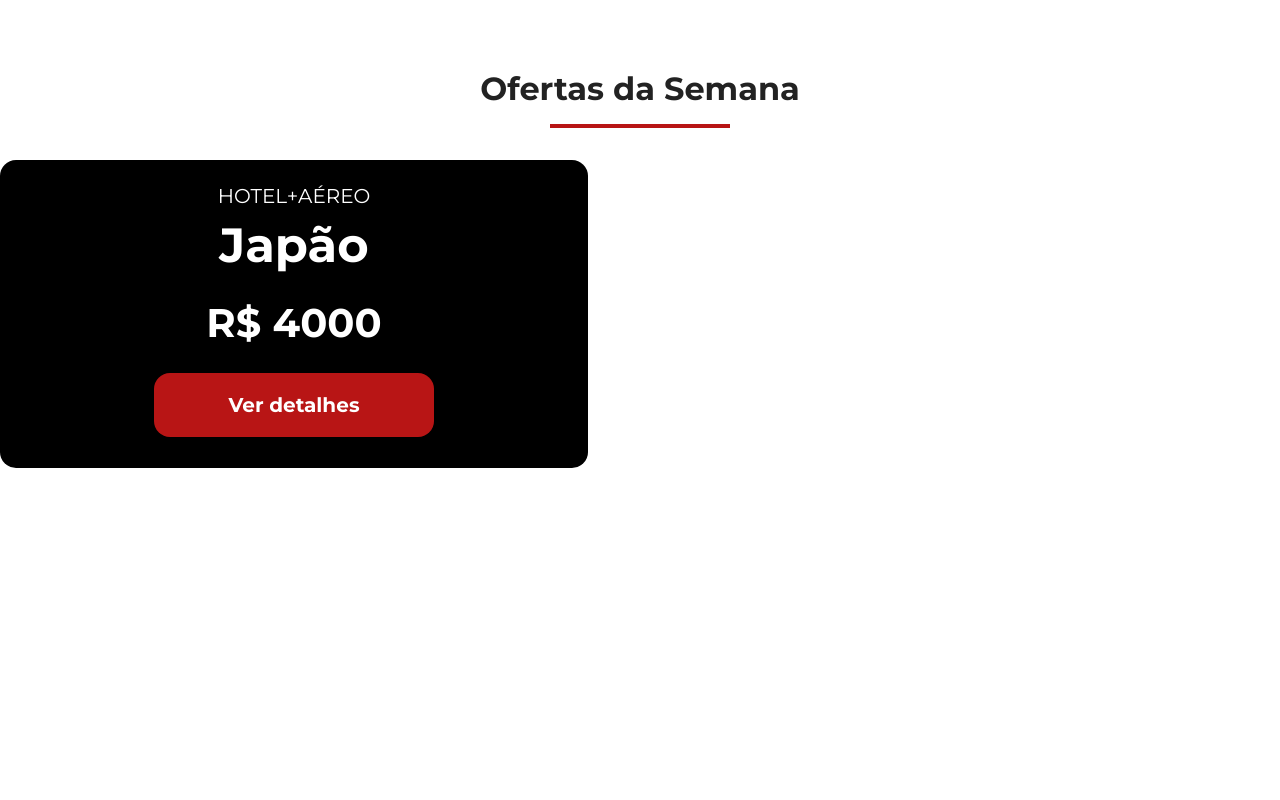
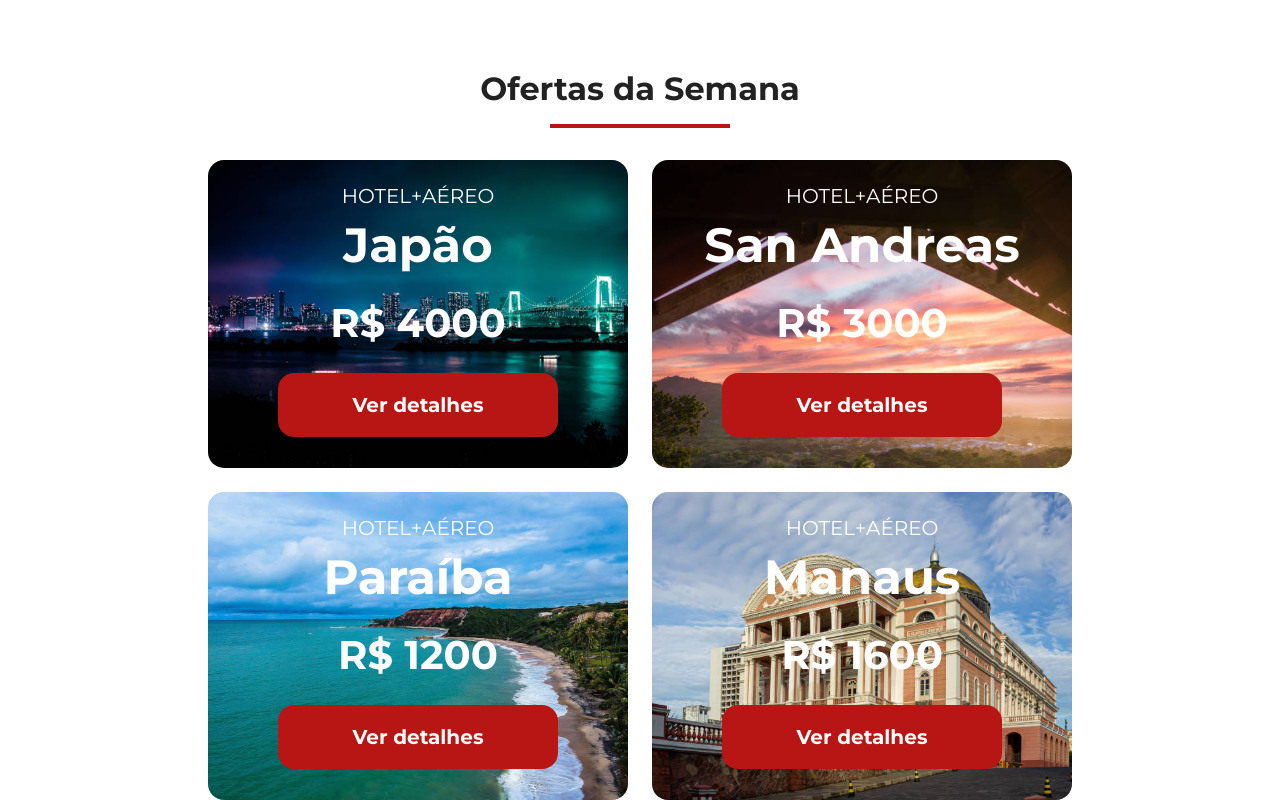
Before and after one commit to phwalves/jornada-viagens, a plain HTML site: page index.html in a window 1280 px wide. Shown: the part 1059-1859 px from the top of the page. Before the commit the page ends 1527 px from the top, so only its background shows below. Drawn offline with Linux system fonts and the light colour scheme.

Commit message:
Sessão de ofertas finalizada

```diff
--- a/css/offers.css
+++ b/css/offers.css
@@ -1,3 +1,10 @@
+.offers-cards {
+  display: flex;
+  flex-direction: column;
+  align-items: center;
+  gap: 24px;
+}
+
 .card {
   color: var(--text-secondary-color);
   background-color: black;
@@ -33,9 +40,37 @@
   display: inline-block;
 }
 
+.card.japao {
+  background: url(../img/bg-card-japao.jpg) no-repeat;
+  background-size: cover;
+}
+
+.card.san-andreas {
+  background: url(../img/bg-card-san-andreas.jpg) no-repeat;
+  background-size: cover;
+}
+
+.card.paraiba {
+  background: url(../img/bg-card-paraiba.jpg) no-repeat;
+  background-size: cover;
+}
+
+.card.manaus {
+  background: url(../img/bg-card-manaus.jpg) no-repeat;
+  background-size: cover;
+}
+
+@media screen and (min-width: 768px) {
+  .offers-cards {
+    flex-direction: row;
+    flex-wrap: wrap;
+    justify-content: center;
+  }
+}
+
 @media screen and (min-width: 1024px) {
   .card {
-    width: 588px;
+    width: 420px;
     height: 308px;
   }
   .card header h3 {
@@ -46,3 +81,16 @@
     font-size: 40px;
   }
 }
+
+@media screen and (min-width: 1440px) {
+  .card {
+    width: 588px;
+  }
+}
+
+@media screen and (min-width: 1920px) {
+  .offers-cards {
+    width: 1250px;
+    margin: 0 auto;
+  }
+}
--- a/index.html
+++ b/index.html
@@ -49,10 +49,37 @@
       <hr>
     </div>
     <div class="offers-cards">
-      <article class="card">
+      <article class="card japao">
         <header>
           <p>HOTEL+AÉREO</p>
           <h3>Japão <br> <span>R$ 4000</span></h3>
+        </header>
+        <footer>
+          <a href="#" class="button">Ver detalhes</a>
+        </footer>
+      </article>
+      <article class="card san-andreas">
+        <header>
+          <p>HOTEL+AÉREO</p>
+          <h3>San Andreas <br> <span>R$ 3000</span></h3>
+        </header>
+        <footer>
+          <a href="#" class="button">Ver detalhes</a>
+        </footer>
+      </article>
+      <article class="card paraiba">
+        <header>
+          <p>HOTEL+AÉREO</p>
+          <h3>Paraíba <br> <span>R$ 1200</span></h3>
+        </header>
+        <footer>
+          <a href="#" class="button">Ver detalhes</a>
+        </footer>
+      </article>
+      <article class="card manaus">
+        <header>
+          <p>HOTEL+AÉREO</p>
+          <h3>Manaus <br> <span>R$ 1600</span></h3>
         </header>
         <footer>
           <a href="#" class="button">Ver detalhes</a>
```
Also changed, not shown: img/bg-card-japao.jpg (added), img/bg-card-manaus.jpg (added), img/bg-card-paraiba.jpg (added), img/bg-card-san-andreas.jpg (added).
